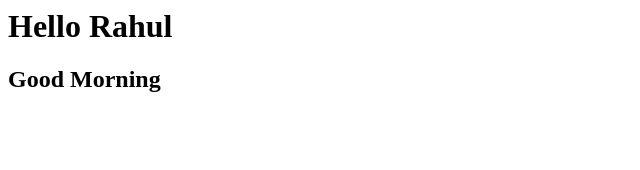
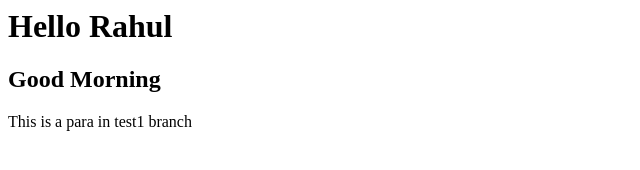
Before and after one commit to heyRahull/demo-repo, a plain HTML site: page index.html in a window 1280 px wide. Shown: the whole page, without its empty margins (0-640 px from the left). Drawn offline with Linux system fonts and the light colour scheme.

Commit message:
updated index.html

```diff
--- a/index.html
+++ b/index.html
@@ -1,2 +1,4 @@
 <h1>Hello Rahul</h1>
 <h2>Good Morning</h2>
+
+<p>This is a para in test1 branch</p>
```
